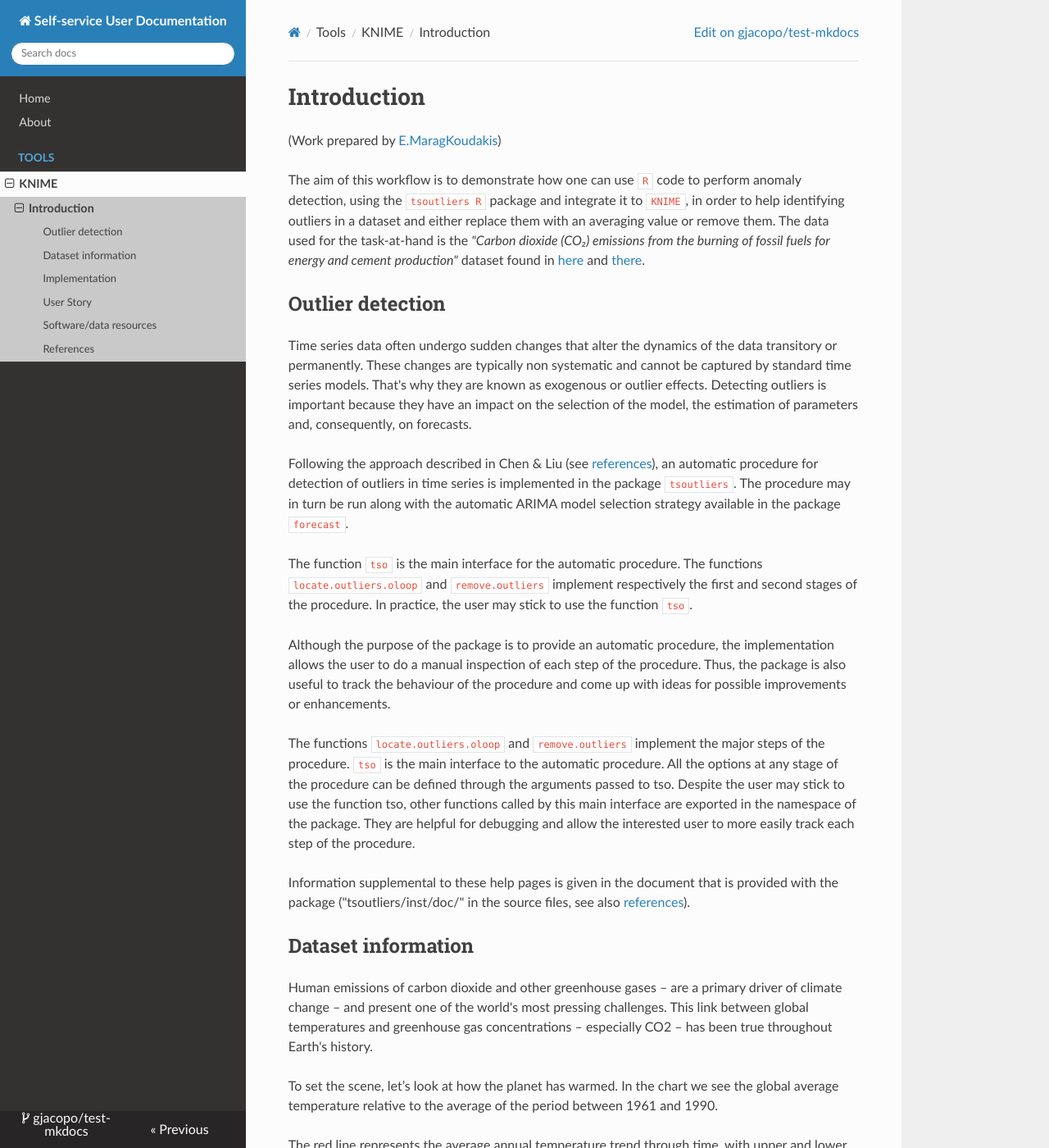
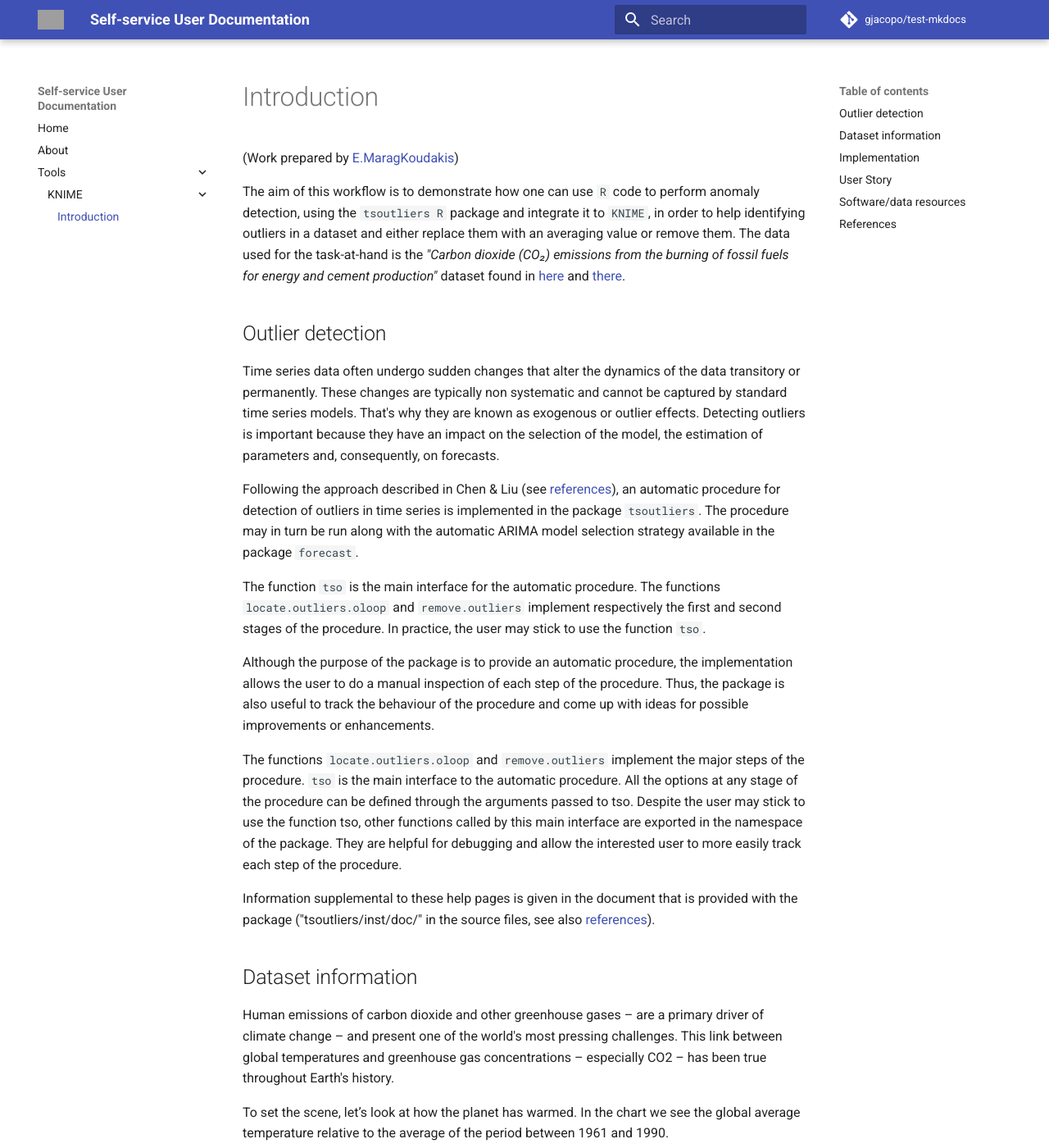
Before and after one commit to gjacopo/test-mkdocs, an MkDocs documentation site: the page built from docs/docs/tools/KNIME/anomaly-detection-R.md, in a window 1280 px wide and 1400 px high. Shown: the whole window at 82% size. Built offline with MkDocs 1.6.1 and Material for MkDocs 9.7.7, drawn with Linux system fonts in a browser that asks for light colours; nearby versions of some CDN libraries; comment, search, counter and statistics services are not loaded; some of the changed text lies outside the part shown; grey boxes are pictures that could not be loaded.

Commit message:
Update mkdocs.yml

```diff
--- a/docs/mkdocs.yml
+++ b/docs/mkdocs.yml
@@ -10,8 +10,8 @@ nav:
     - Tools:
       - KNIME:
         - tools/KNIME/anomaly-detection-R.md
-#theme:
-#  name: 'material'
-#  logo: 'https://github.com/ec-europa/digit-dataplatform/tree/master/docs/docs/img/ec_logo.jpeg'
-#  favicon: 'https://github.com/ec-europa/digit-dataplatform/tree/master/docs/docs/img/favicon.ico'
-theme: readthedocs
+theme:
+  name: 'material'
+  logo: 'https://github.com/ec-europa/digit-dataplatform/tree/master/docs/docs/img/ec_logo.jpeg'
+  favicon: 'https://github.com/ec-europa/digit-dataplatform/tree/master/docs/docs/img/favicon.ico'
+#theme: readthedocs
```
